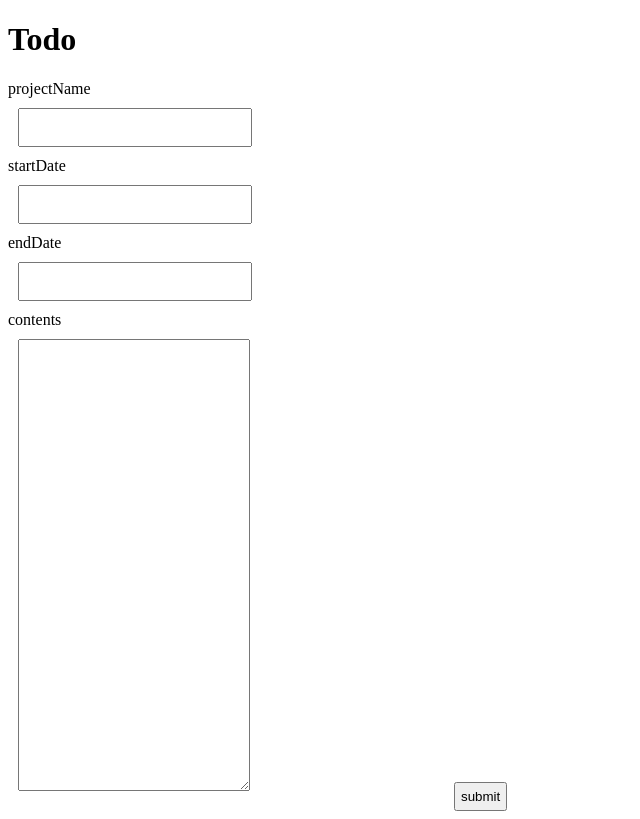
After one commit to kjy95/AgileWebApp, a Django app: page /todoPopUp in a window 1280 px wide. The commit adds this page. Shown: the whole page, without its empty margins (0-640 px from the left). Run offline with Django 3.2, Linux system fonts and the light colour scheme.

Commit message:
make frame of todoPopup window (html, css)

```diff
--- /dev/null
+++ b/KoreanTypeAgile/startPage/templates/startPages/todoPopUp.html
@@ -0,0 +1,44 @@
+<!DOCTYPE html>
+<html>
+    <head>
+        <meta charset="utf-8">
+        <style>
+            #textField{
+                padding: 15px;
+                margin: 10px;
+                height:420px;
+                width:200px;
+            }
+             #text{
+                padding: 15px;
+                margin: 10px;
+                width:200px;
+                height:5px;
+            }
+            #button{
+                padding: 5px;
+                margin: 0px;
+               transform: translate(190px, 0px);
+
+            }
+        </style>
+    </head>
+    <body id = "body">
+        <header>
+            <h1>Todo</h1>
+        </header>
+        <div>projectName</div>
+        <input type="text" name="projectName" id = text></input>
+
+        <div>startDate</div>
+        <input type="text" name="startDate" id = text></input>
+
+        <div>endDate</div>
+        <input type="text" name="endDate"  id = text></input>
+
+        <div>contents</div>
+        <textarea name="contents" id = textField> </textarea>
+
+        <button type = "submit" name="submit" id = button>submit</button>
+    </body>
+</html>
--- a/KoreanTypeAgile/startPage/urls.py
+++ b/KoreanTypeAgile/startPage/urls.py
@@ -6,4 +6,5 @@ urlpatterns = [
     url(r'^loginPage', views.loginPage),
     url(r'^signUpPage', views.siginUpPage),
     url(r'^planMainPage', views.planMainPage),
+    url(r'^todoPopUp', views.todoPopUp),
 ]
--- a/KoreanTypeAgile/startPage/views.py
+++ b/KoreanTypeAgile/startPage/views.py
@@ -9,3 +9,5 @@ def siginUpPage(request):
     return render(request, 'startPages/signUpPage.html')
 def planMainPage(request):
     return render(request, 'startPages/planMainPage.html')
+def todoPopUp(request):
+    return render(request, 'startPages/todoPopUp.html')
```
Also changed, not shown: KoreanTypeAgile/startPage/templates/startPages/planMainPage.html (+11 -1 lines).
